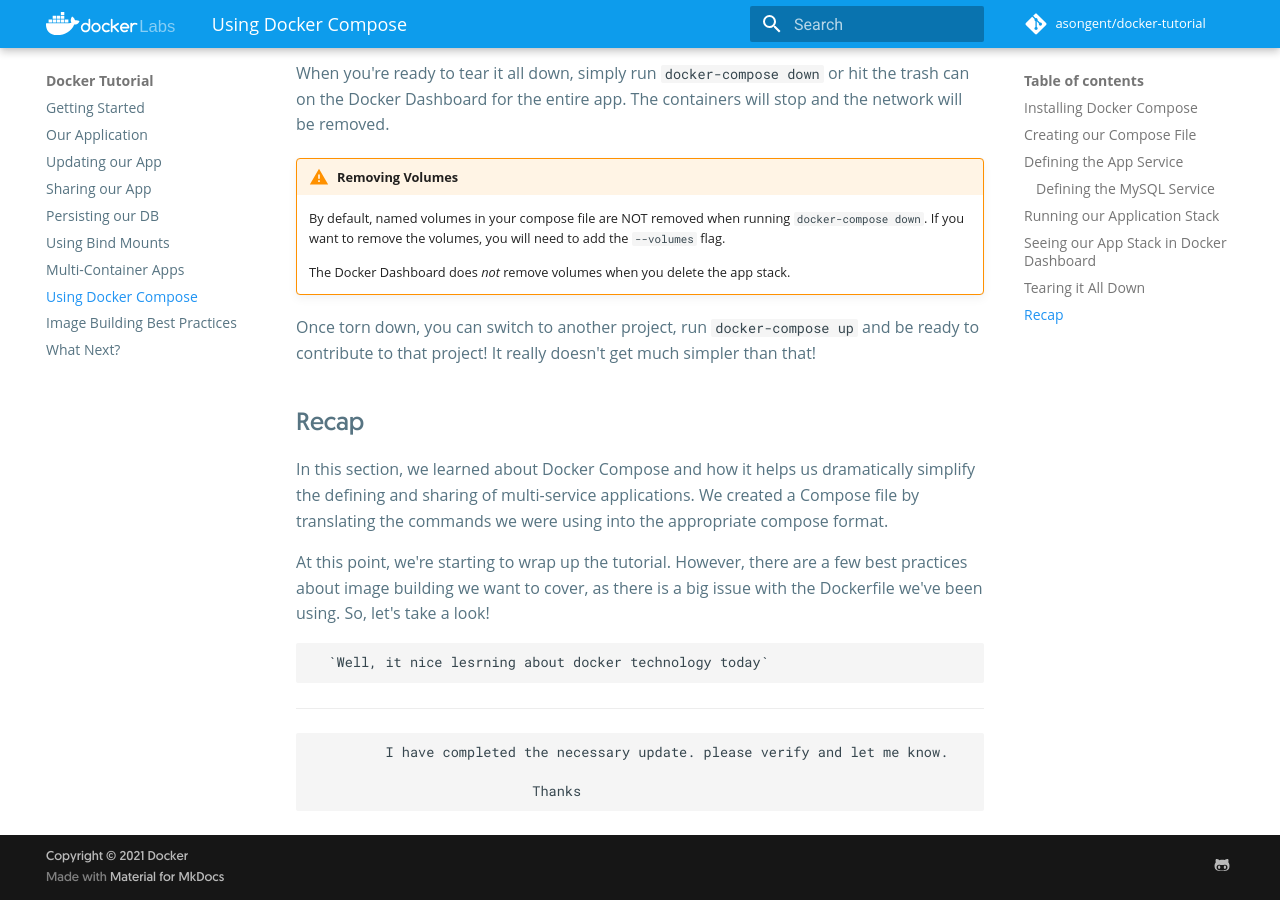
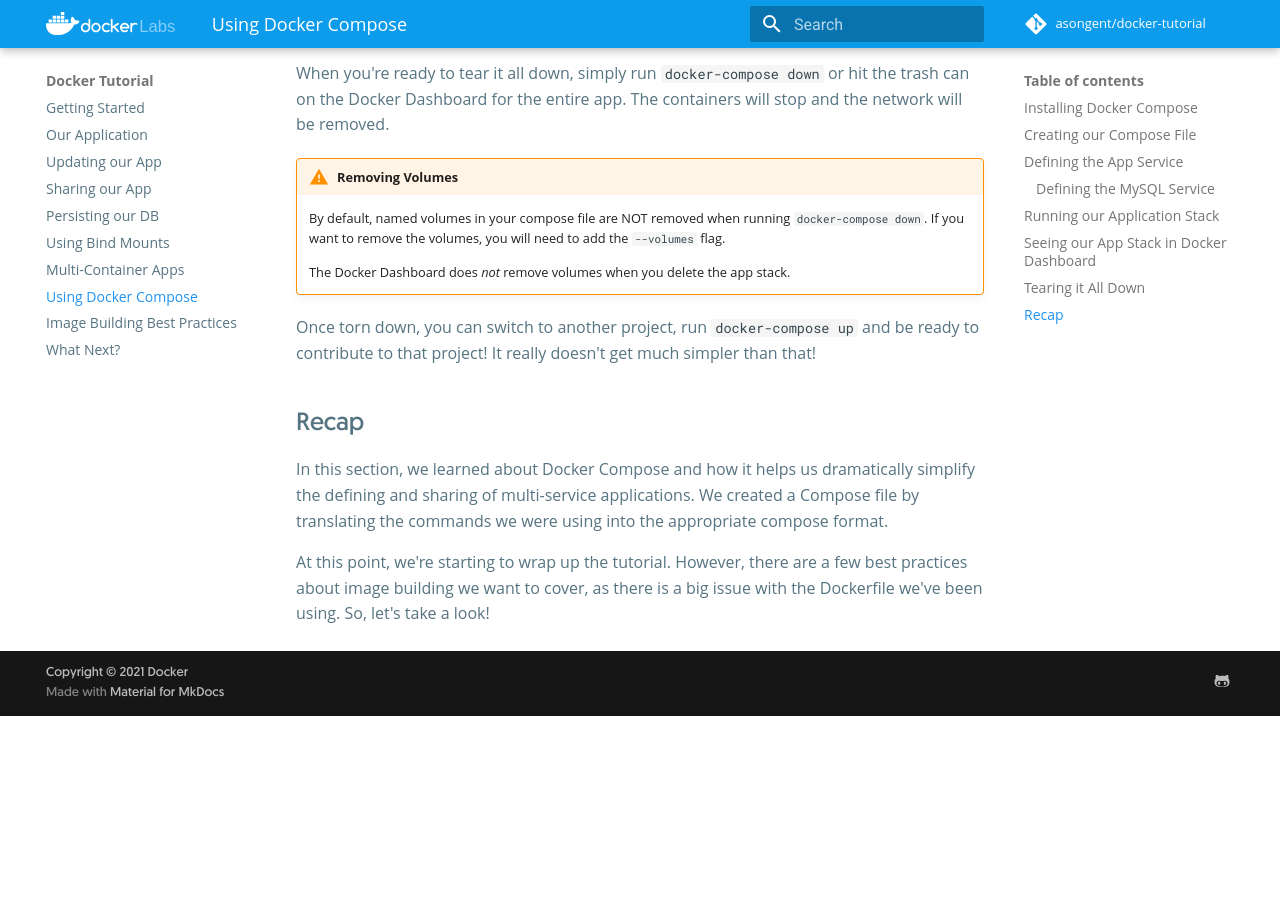
Before and after one commit to asongent/docker-tutorial, an MkDocs documentation site: the page built from docs/tutorial/using-docker-compose/index.md, in a window 1280 px wide and 900 px high, scrolled down 7896 px. Built offline with MkDocs 1.6.1 and Material for MkDocs 9.7.7, drawn with Linux system fonts in a browser that asks for light colours; comment, search, counter and statistics services are not loaded; after the commit the page ends 8612 px from its top, so only the background shows below that.

Commit message:
last update

```diff
--- a/docs/tutorial/using-docker-compose/index.md
+++ b/docs/tutorial/using-docker-compose/index.md
@@ -357,11 +357,3 @@ using into the appropriate compose format.
 At this point, we're starting to wrap up the tutorial. However, there are a few best practices about
 image building we want to cover, as there is a big issue with the Dockerfile we've been using. So,
 let's take a look!
-
-      `Well, it nice lesrning about docker technology today`
-----
-
-
-             I have completed the necessary update. please verify and let me know.
-
-                               Thanks
```
